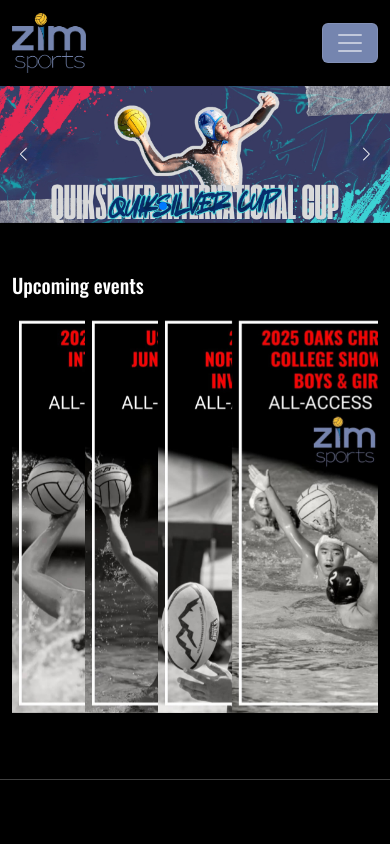
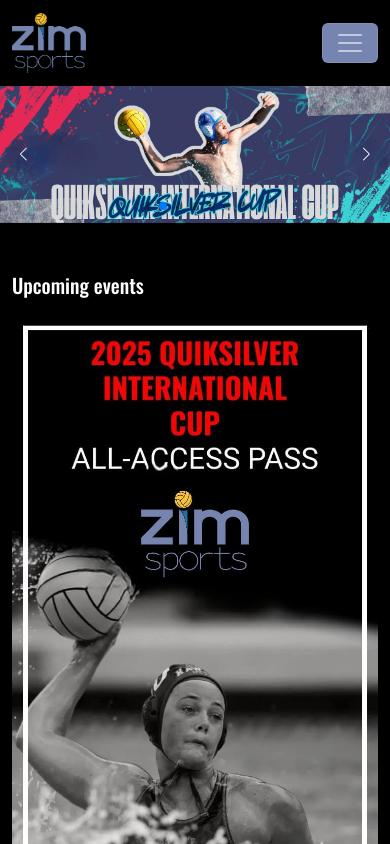
Before and after one commit to Zeeshanprojects/gotolive, a React (Vite) app in the folder gotolive/: page / in a window 390 px wide. Shown: the top 844 px of the page. Built offline with nearby package versions, Linux system fonts and the light colour scheme.

Commit message:
codeupdated

```diff
--- a/gotolive/src/App.jsx
+++ b/gotolive/src/App.jsx
@@ -3,6 +3,7 @@
 import "./App.css";
 import Header from "./Components/Header";
 import Footer from "./Components/Footer";
+import ScrollToTop from "./Components/ScrollToTop";
 
 // Lazy imports (Pages only load when visited)
 const Home = lazy(() => import("./Pages/Home"));
@@ -26,6 +27,7 @@
 function App() {
   return (
     <Router>
+      <ScrollToTop/>
       <LayoutWrapper>
         <Suspense fallback={<div className="text-center p-5">Loading...</div>}>
           <Routes>
--- /dev/null
+++ b/gotolive/src/Components/ScrollToTop.jsx
@@ -0,0 +1,15 @@
+import { useEffect } from "react";
+import { useLocation } from "react-router-dom";
+
+export default function ScrollToTop() {
+  const { pathname } = useLocation();
+
+  useEffect(() => {
+    window.scrollTo({
+      top: 0,
+      behavior: "smooth", // optional, makes it smooth
+    });
+  }, [pathname]);
+
+  return null;
+}
--- a/gotolive/src/Pages/Home.css
+++ b/gotolive/src/Pages/Home.css
@@ -9,7 +9,8 @@
   padding-bottom: 50px;
 }
 .cards {
-  height: 400px;
+  height: auto;
+width: 100% ;
   object-fit: cover !important;
   background-position: center;
   background-repeat: no-repeat;
@@ -24,4 +25,11 @@
   color: white !important;
    transform: scale(0.3)
 }
+.cards {
+  height: auto;
+  width: 100%;
+  object-fit: cover !important;
+  background-position: center;
+  background-repeat: no-repeat;
 }
+}
--- a/gotolive/src/Pages/Home.jsx
+++ b/gotolive/src/Pages/Home.jsx
@@ -2,7 +2,7 @@
 import Images from "../assets/Images/Image";
 import { Swiper, SwiperSlide } from "swiper/react";
 import { Autoplay, Navigation, Pagination } from "swiper/modules";
-import {Link} from "react-router-dom"
+import { Link } from "react-router-dom";
 import "swiper/css";
 import "swiper/css/navigation";
 import "swiper/css/pagination";
@@ -11,7 +11,6 @@
 export default function Home() {
   return (
     <>
-
       <div className="col-lg-12">
         <Swiper
           spaceBetween={0}
@@ -28,7 +27,12 @@
           onSwiper={(swiper) => console.log(swiper)}
         >
           <SwiperSlide>
-            <img src={Images.slider1} alt="slider1" className="sliderdesign" fetchPriority="high"/>
+            <img
+              src={Images.slider1}
+              alt="slider1"
+              className="sliderdesign"
+              fetchPriority="high"
+            />
           </SwiperSlide>
           <SwiperSlide>
             <img src={Images.slider2} alt="slider2" className="sliderdesign" />
@@ -54,49 +58,25 @@
       <div className="background-section">
         <div className="container ">
           <h5 className="text-white mb-3">Upcoming events</h5>
-          <div>
-            <Swiper
-              spaceBetween={0}
-              slidesPerView={5}
-              loop={true}
-              navigation={true}
-              pagination={{ clickable: true }}
-              autoplay={{
-                delay: 3000,
-                disableOnInteraction: false,
-              }}
-              modules={[Autoplay, Navigation, Pagination]}
-            >
+          <div className="row">
+
             <div className="col-sm-12 col-md-12 col-lg-3">
-                 <SwiperSlide>
               <Link to="/details">
-                   <img src={Images.card1} alt="card1" className="cards" /></Link>
-
-              </SwiperSlide>
+                <img src={Images.card1} alt="card1" className="cards" />
+              </Link>
             </div>
             <div className="col-sm-12 col-md-12 col-lg-3">
-                 <SwiperSlide>
               <img src={Images.card2} alt="card1" className="cards" />
-              </SwiperSlide>
             </div>
             <div className="col-sm-12 col-md-12 col-lg-3">
-                 <SwiperSlide>
               <img src={Images.card3} alt="card1" className="cards" />
-              </SwiperSlide>
             </div>
             <div className="col-sm-12 col-md-12 col-lg-3">
-                 <SwiperSlide>
               <img src={Images.card4} alt="card1" className="cards" />
-              </SwiperSlide>
-              </div>
-
-            </Swiper>
             </div>
           </div>
-
         </div>
-
-
+      </div>
     </>
   );
 }
--- a/gotolive/src/Pages/Watchfree.css
+++ b/gotolive/src/Pages/Watchfree.css
@@ -1,13 +1,13 @@
 .watchfree-container {
   width: 100%;
-  height: 100vh; /* Full screen */
+  min-height: 100vh; /* Full screen */
   background: #000;
   overflow: hidden;
 }
 
-.video-section {
-  position: relative;
-  background: #000;
+.video-section,
+.chat-section {
+  min-height: 300px; /* ensures both always show on mobile */
 }
 
 .video-wrapper {
--- a/gotolive/src/Pages/Watchfree.jsx
+++ b/gotolive/src/Pages/Watchfree.jsx
@@ -6,7 +6,7 @@
     <div className="watchfree-container">
       <div className="row g-0">
         {/* Left Side - Video Section */}
-        <div className="col-12 col-lg-8 video-section">
+        <div className="col-sm-12 col-lg-8 video-section">
           <div className="video-wrapper">
             <video src=""></video>
 
@@ -15,7 +15,7 @@
               <div className="team legacy">
                 LEGACY <span className="score">6</span>
               </div>
-              <div className="period">2ND</div>
+              <div className="period">VS</div>
               <div className="team longbeach">
                 LONG BEACH <span className="score">1</span>
               </div>
@@ -24,7 +24,7 @@
         </div>
 
         {/* Right Side - Chat Section */}
-        <div className="col-12 col-lg-4 chat-section">
+        <div className="col-sm-12 col-lg-4 chat-section">
           <div className="chat-header">Live Chat</div>
           <div className="chat-body">
             <p className="text-muted">No messages yet...</p>
```
Also changed, not shown: gotolive/src/index.css (+5 -3 lines). Lines whose indentation alone changed are shown as unchanged.
